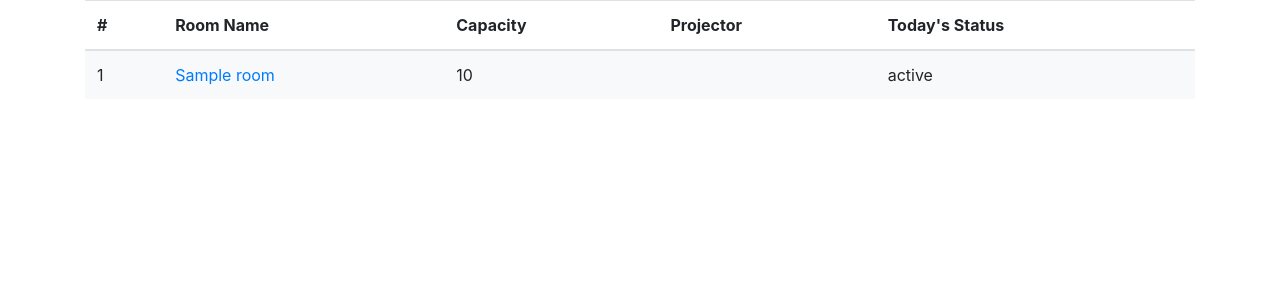
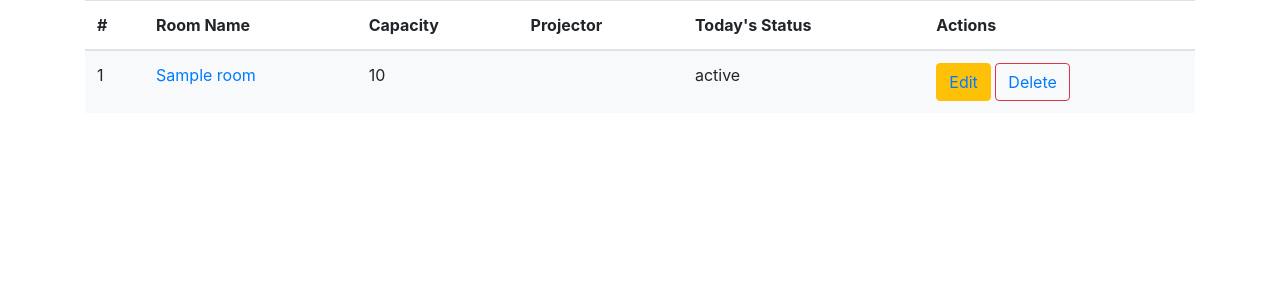
Before and after one commit to marcel-ctrl-art/room-booking-system, a Django app: template templates/all_rooms.html in a window 1280 px wide. Shown: the part 70-370 px from the top of the page. Run offline with Django 3.2, Linux system fonts and the light colour scheme; the template is opened without the code that fills it: most values are stand-ins (such as "Sample title", 1, 10 or a date in 2020); some libraries are stand-ins or nearby versions.

Commit message:
Add edit & delete buttons to the list view

```diff
--- a/templates/all_rooms.html
+++ b/templates/all_rooms.html
@@ -9,6 +9,7 @@
       <th scope="col">Capacity</th>
       <th scope="col">Projector</th>
       <th scope="col">Today's Status</th>
+      <th scope="col">Actions</th>
     </tr>
   </thead>
     {% for room in rooms %}
@@ -19,6 +20,14 @@
       <td bgcolor='{% cycle "#f8f9fa" "#fff" %}'>{{ room.capacity }}</td>
       <td bgcolor='{% cycle "#f8f9fa" "#fff" %}'>{{ room.has_projector }}</td>
       <td bgcolor='{% cycle "#f8f9fa" "#fff" %}'>{{ status }}</td>
+      <td bgcolor='{% cycle "#f8f9fa" "#fff" %}'>
+        <button class="btn btn-warning">
+          <a href="{% url 'room_update' room.pk %}">Edit</a>
+        </button>
+        <button class="btn btn-outline-danger">
+          <a href="{% url 'delete_room' room.pk %}">Delete</a>
+        </button>
+      </td>
     </tr>
   </tbody>
   {% endfor %}
```
